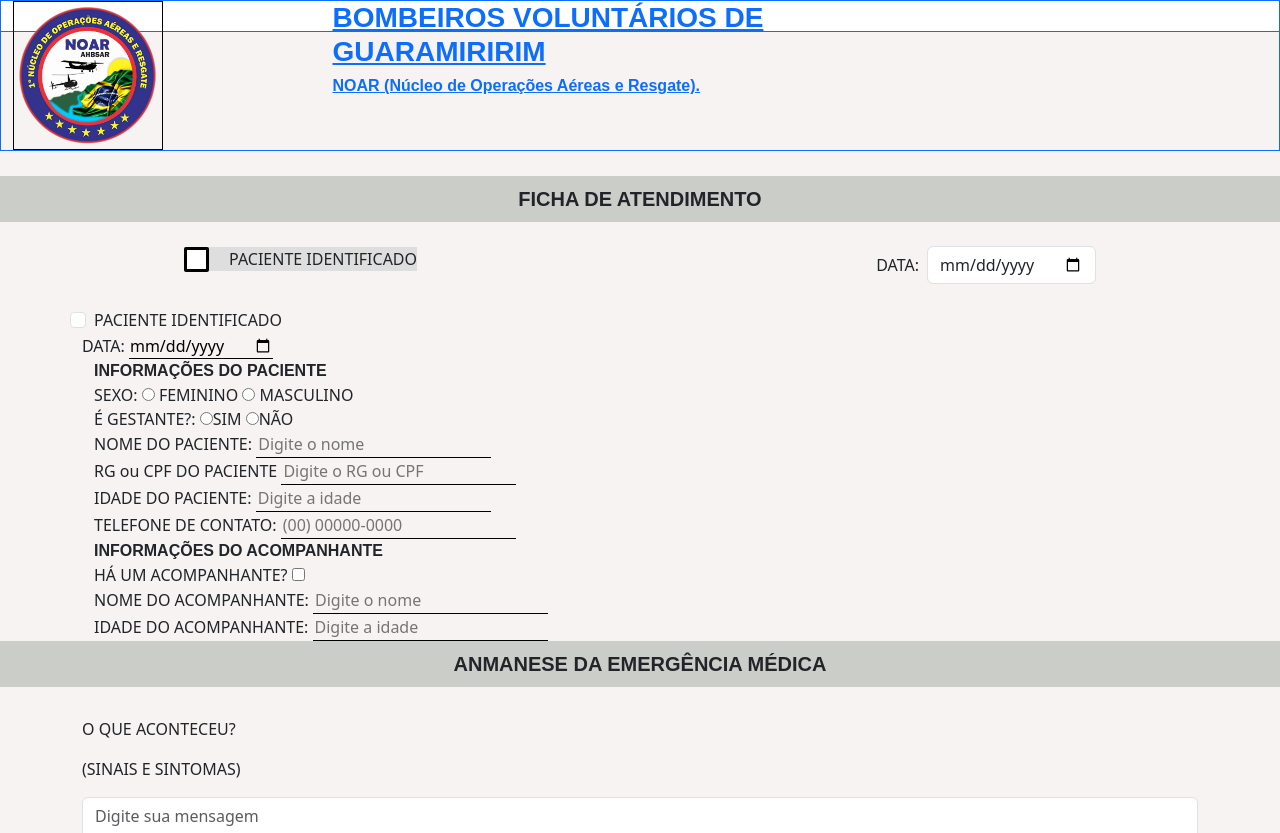
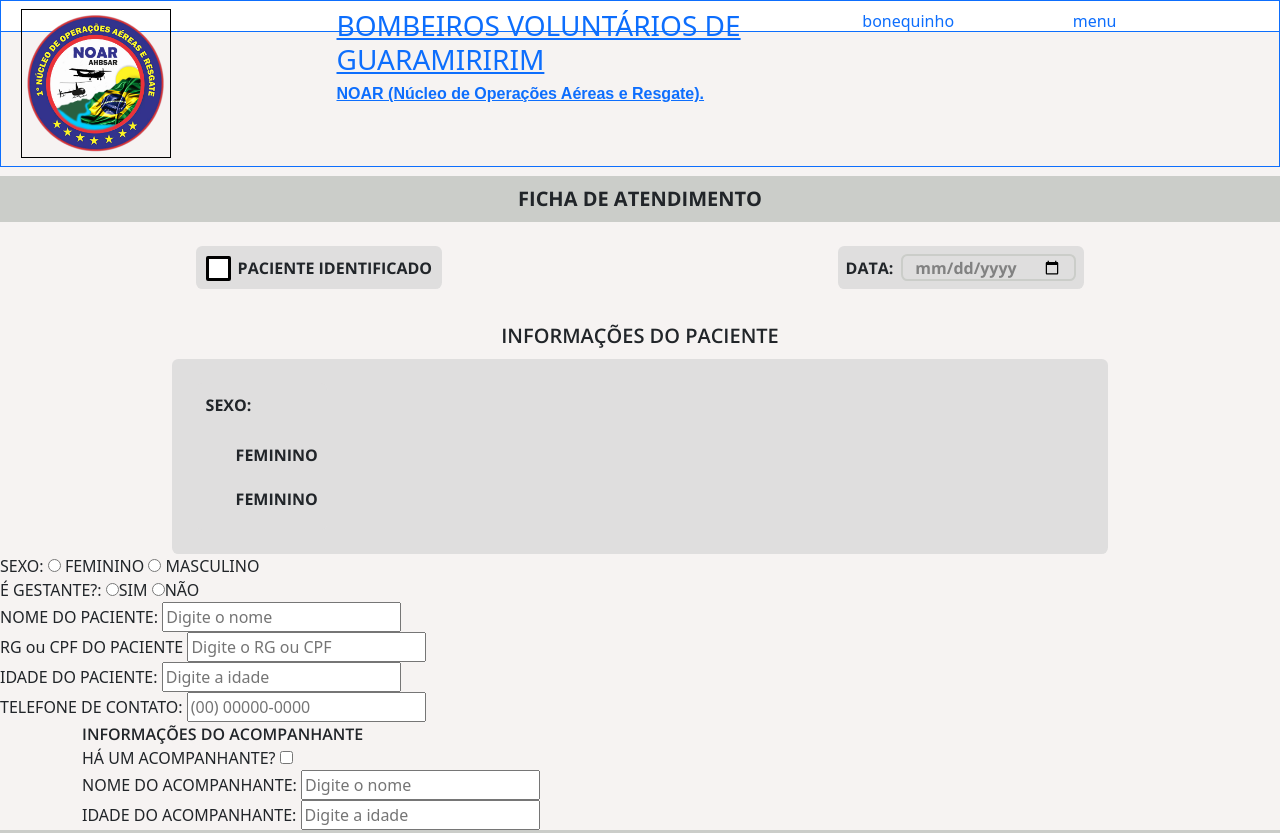
Before and after one commit to Beatrizbnt/SA-BOMBEIROS, a plain HTML site: page Pages/principal.html in a window 1280 px wide. Shown: the top 833 px of the page. Drawn offline with nearby package versions, Linux system fonts and the light colour scheme.

Commit message:
principal

```diff
--- a/Pages/assets/principal.css
+++ b/Pages/assets/principal.css
@@ -21,14 +21,21 @@ header img {
   align-self: center;
 }
 
+/* essa classe define a forma das caixinhas checkbox */
+.selecao-caixa{
+  background-color: #DFDEDE;
+  padding: 0.6em;
+  border-radius: 0.4em;
+  font-weight: 700;
+  font-family: 'Open Sans', sans-serif;
+}
+
+/* essas classes são a personalização do input checkbox */
 .selecao{
-  background-color:#DFDEDE;
   display: block;
   position: relative;
-  padding-left: 45px;
-  margin-bottom: 12px;
+  padding-left: 2em;
   cursor: pointer;
-
 }
 
 .selecao input{
@@ -53,18 +60,9 @@ header img {
 }
 
 .selecao .check:after{
-  /* top:0;
-  left: 9px;
-  width: 5px;
-  height: 10px;
-
-  -webkit-transform: rotate(45deg);
-  -ms-transform: rotate(45deg);
-  transform: rotate(45deg); */
-  font-weight:bolder;
-  content: '\2573'; /* Código Unicode para o caractere 'X' */
+  content: '\2716'; /* Código Unicode para o caractere 'X' */
   font-size: 15px;
-  color: #c00b0b;
+  color: #7f0d0d;
   position: absolute;
   top: 50%;
   left: 50%;
@@ -82,43 +80,55 @@ header img {
   display:block;
 }
 
-/*
-.selecao input + label::before{
-  content: '';
-  width: ;
-  height: 108px;
-  border-radius: 2px;
-  background-color:white;
-  border:2px solid black;
-  vertical-align: middle;
-  margin-right: 8px;
 
-} */
+.form{
+  background-color: #DFDEDE;
+  padding: 0.6em;
+  border-radius: 0.4em;
+  font-weight: 700;
+  font-family: 'Open Sans', sans-serif;
+}
 
+.form .form-element{
+  position:relative;
+  padding: 10px 0px;
+}
 
-/* @media screen and (max-width: 700px) {
-  header img {
-    border: 1px solid black;
-    width: 100%;
-    max-width: 90px;
-    max-height: auto;
-    align-self: center;
-  }
-} */
+.form .form-element input{
+  display: none;
+}
 
-/* .sigla {
-  border: 1px solid black;
-  display: flex;
-  flex-direction: column;
-  align-self: center;
-  width: 100%;
-} */
+.form .form-element label{
+  position: relative;
+  display:block;
+  padding-left: 30px;
+  cursor: pointer;
+}
 
-header h1{
-  font-family: 'Fjalla One', sans-serif;
-  font-weight: 600;
-  font-size: large;
+.form .form-element label:before{
+  content: ;
 }
+
+/* essa é uma personalização especifica da data */
+.data-caixa{
+  background-color: #DFDEDE;
+  padding: 0.5em;
+  border-radius: 0.4em;
+  font-weight: 700;
+  font-family: 'Open Sans', sans-serif;
+  width: 15.4em;
+}
+
+#data{
+  background-color:transparent;
+  border: 2px solid #CBCDC9 ;
+  font-weight: bold;
+  color: #818181;
+  font-size: 16px;
+  border-radius: 0.4em;
+  height: 1.7em;
+}
+
 
 
 header h3{
@@ -132,6 +142,7 @@ header h3{
       font-size: 9px;
   }
 }
+
 .header-direito {
   display: flex;
   width: 40%;
@@ -148,6 +159,7 @@ header h3{
   align-self: center;
 }
 
+/* o menu escondido */
 .overlay {
   height: 0%;
   width: 100%;
@@ -200,38 +212,26 @@ header h3{
   }
 }
 
+/* fundo da tela */
 #fundo{
   background-color:#F6F3F2;
   padding-top: 9em;
 }
 
-.faixa{
-
-}
+/* titulos */
 .faixa-titulo{
   background-color: #CBCDC9;
-  /* border: 1px solid black; */
-  font-family: 'Rubik', sans-serif;
+  font-family: 'Open Sans', sans-serif;
   font-weight:bold;
 }
 
-
-form{
-  margin-top: 30px;
+.subtitulo{
+  font-family: 'Open Sans', sans-serif;
+  font-weight:600;
 }
 
-.subtitulo{
-  display: flex;
-  align-self: center;
-  font-family: 'Rubik', sans-serif;
-  font-weight: 750;
-}
 
-input{
-  background-color: transparent;
-  border: none;
-  border-bottom: 1px solid #000;
-}
+
 
 /*
 .linhas{
--- a/Pages/principal.html
+++ b/Pages/principal.html
@@ -8,6 +8,10 @@
   <link rel="stylesheet" href="/Pages/assets/principal.css">
   <link rel="preconnect" href="https://fonts.gstatic.com" crossorigin>
   <link href="https://fonts.googleapis.com/css2?family=DM+Serif+Display&display=swap" rel="stylesheet">
+  <link rel="preconnect" href="https://fonts.googleapis.com">
+  <link rel="preconnect" href="https://fonts.gstatic.com" crossorigin>
+  <link href="https://fonts.googleapis.com/css2?family=Open+Sans:wght@300;400;500;600;700;800&display=swap"
+    rel="stylesheet">
   <link rel="stylesheet" href="https://cdnjs.cloudflare.com/ajax/libs/font-awesome/4.7.0/css/font-awesome.min.css">
   <link rel="preconnect" href="https://fonts.googleapis.com">
   <link href="https://fonts.googleapis.com/css2?family=Kanit:wght@500&display=swap" rel="stylesheet">
@@ -77,9 +81,10 @@
 
   <header class="container-fluid m-0 p-0 border border-primary">
     <nav class="container-fluid border border-primary fixed-top">
-    <div class="row p-2text-primary">
+      <div class="row p-2 text-primary">
         <div class="col-3 m-0">
-        <a href="/Pages/principal.html"><img class="w-auto" src="/Pages/img/logo_pequena.png" alt="Logo" id="logo_pequena" /></a>
+          <a href="/Pages/principal.html"><img class="w-auto" src="/Pages/img/logo_pequena.png" alt="Logo"
+              id="logo_pequena" /></a>
         </div>
         <div class="col-5">
           <a href="/Pages/principal.html">
@@ -103,8 +108,9 @@
     </nav>
   </header>
 
+  <!-- fundo da tela que separa da header e da a cor do fundo -->
   <section id="fundo">
-
+    <!-- Título de cada parte da ficha ele é padrao em todos os outros, aqui também inicia a ficha -->
     <div class="container-fluid faixa">
       <div class="row">
         <div class="col-12 faixa-titulo p-2 ">
@@ -112,39 +118,42 @@
         </div>
       </div>
     </div>
-
-    <div class="container w-75 d-flex justify-content-between align-items-center p-4">
-      <!-- <div class="form-check me-5 selecao ">
-        <input  type="checkbox" id="pacienteIdentificado">
-        <label class="form-check-label" for="pacienteIdentificado">PACIENTE IDENTIFICADO</label>
-      </div> -->
-      <label class="selecao">PACIENTE IDENTIFICADO
-        <input type="checkbox" >
+    <div class="container w-75 d-flex flex-column">
+      <div class="container d-flex flex-wrap justify-content-between  align-items-center p-4">
+        <div class="mb-3 mb-md-0 selecao-caixa">
+          <label class="selecao d-flex align-items-center">PACIENTE IDENTIFICADO
+            <input type="checkbox" class="ms-2">
             <span class="check"></span>
           </label>
-      <div class="form-group d-flex align-items-center">
+        </div>
+        <div class="form-group data-caixa mb-3 mb-md-0 d-flex align-items-center">
           <label for="data" class="me-2">DATA:</label>
-        <input type="date" class="form-control" id="data">
+          <input type="date" class="form-control w-100" id="data">
+        </div>
+      </div>
+      <div class="row">
+        <div class="col-12 subtitulo d-flex justify-content-center p-2 ">
+          <p class="m-0 text-center fs-5">INFORMAÇÕES DO PACIENTE</p>
         </div>
       </div>
 
-    <div class="container-sm">
-      <div class="row">
-        <div class="form-check">
-          <input class="form-check-input" type="checkbox" id="inlineFormCheck">
-          <label class="form-check-label" for="inlineFormCheck">
-            PACIENTE IDENTIFICADO
-          </label>
+
+
+      <div class="container d-flex flex-wrap selecao-caixa  p-4">
+        <div class="form">
+        <p>SEXO: </p>
+        <div class="form-element mb-3 mb-md-0 ">
+          <input id="feminino" name="sexo" value="feminino" type="radio">
+          <label for="feminino">FEMININO</label>
         </div>
-      <div>
-        <label for="data">
-          DATA:
-        </label>
-        <input type="date" id="data">
+        <div class="form-element mb-3 mb-md-0 ">
+          <input id="masculino" name="sexo" value="masculino" type="radio">
+          <label for="masculino">FEMININO</label>
         </div>
       </div>
-      <div class="container ficha col-md" id="info-paciente">
-        <div class="subtitulo"> INFORMAÇÕES DO PACIENTE</div>
+    </div>
+    </div>
+
     <div class="linhas" id="sexo">
       <label for="sexo">SEXO: </label>
       <input id="feminino" name="sexo" type="radio">
@@ -188,7 +197,6 @@
       <div class="linhas" id="telefone-a">
         <label for="idade-a">IDADE DO ACOMPANHANTE: </label>
         <input id="idade-a" name="idade-a" type="text" placeholder="Digite a idade">
-        </div>
       </div>
     </div>
 
```
Lines whose indentation alone changed are shown as unchanged.
